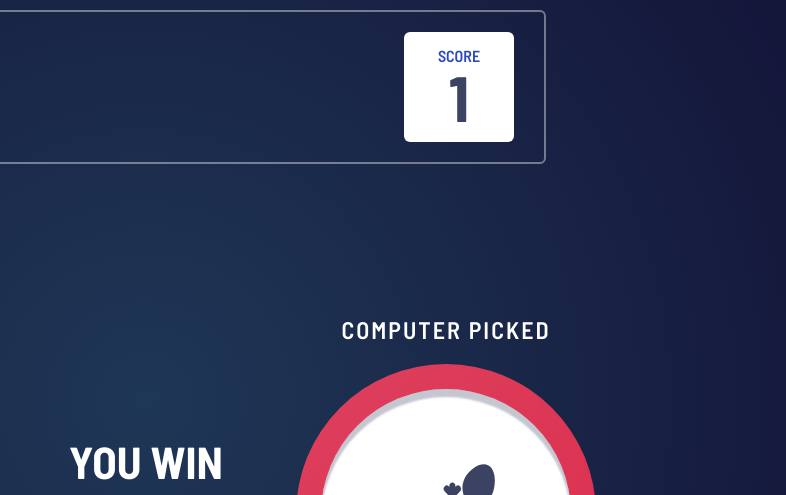
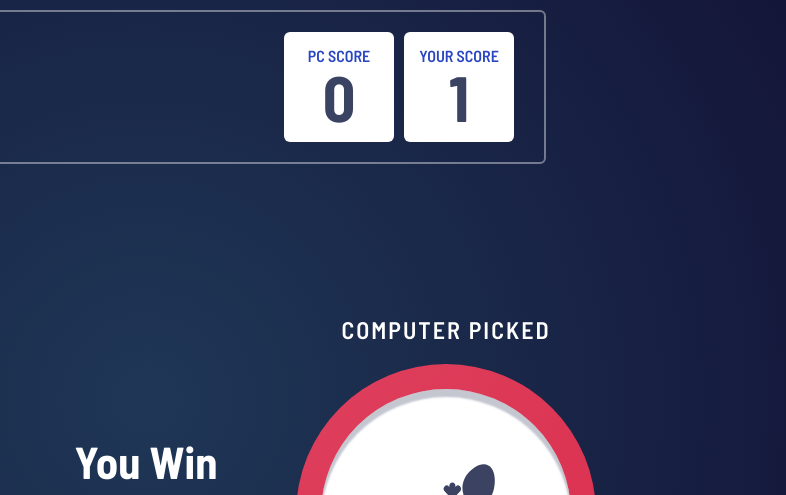
Before and after one commit to farisnceit/rock-paper-scissors-challenge, a plain HTML site: page index.html in a window 1280 px wide. Both pictures are taken after a click on the element 490 px from the left and 379 px from the top of the page. Shown: the top 495 px of the page, 494-1280 px from the left. Drawn offline with Linux system fonts and the light colour scheme.

Commit message:
Completed JS Function for Game

```diff
--- a/index.html
+++ b/index.html
@@ -21,12 +21,12 @@
                     <img src="./images/logo.svg" "Rock Paper Scissors Logo" />
                 </div>
                 <div class="score-container">
-                    <!-- <div class="scorecard">
-                        <h4>SCORE</h4>
+                    <div class="scorecard">
+                        <h4>PC SCORE</h4>
                         <p id="computer-score">0</p>
-                    </div> -->
+                    </div>
                     <div class="scorecard user">
-                        <h4>SCORE</h4>
+                        <h4>Your SCORE</h4>
                         <p id="user-score">0</p>
                     </div>
                 </div>
--- a/js/app.js
+++ b/js/app.js
@@ -1,7 +1,11 @@
 //declare Inital Variables at top
 var gameInputValues = ['paper', 'scissors', 'rock'];
-var userScore = 0;
+var userScore = 0,
+    computerScore = 0,
+    TieScore = 0;
 var userInput, computerInput;
+
+var resultData;
 
 console.log('It Works');
 
@@ -13,6 +17,7 @@ var rock = document.querySelectorAll('.icons');
 //target element using query Selector
 var icons = document.querySelectorAll('.icons');
 var userScoreElement = document.getElementById('user-score');
+var computerScoreElement = document.getElementById('computer-score');
 
 var gameContainer = document.getElementById('game-container');
 var winnerBoard = document.querySelector('.winner-board');
@@ -23,6 +28,8 @@ var rulesModalOverlay = document.querySelector('.rules-modal-overlay');
 var rulesModalClose = document.querySelector('.rules-modal .close');
 
 var playAgainBtn = document.querySelector('.play-again');
+
+var result = document.getElementById('result');
 
 //Click EventListener for Opening Modal
 rulesBtn.addEventListener('click', params => {
@@ -63,12 +70,18 @@ icons.forEach(icon => {
     );
 
     icon.addEventListener('click', e => {
-        var userInput = icon.dataset.value;
+        userInput = icon.dataset.value;
+        computerInput = gameInputValues[Math.floor(Math.random() * gameInputValues.length)];
+
         console.log(userInput);
-        //console.log(gameInputValues[Math.floor(Math.random() * gameInputValues.length)]);
+        console.log(computerInput);
 
-        userScore++;
-        userScoreElement.innerHTML = userScore;
+        if (userInput === computerInput) {
+            TieScore++;
+            console.log('teie');
+        } else {
+            checkWinner(userInput, computerInput);
+        }
 
         //hiding other elements then Clicked for Animating
         t2.play();
@@ -78,7 +91,7 @@ icons.forEach(icon => {
 var t2 = gsap.timeline({ paused: true });
 t2.fromTo('.icons', { scale: 1, autoAlpha: 1 }, { autoAlpha: 0, scale: 0, duration: 0.2, ease: 'power3.in' })
     .fromTo('.bg-line', { scale: 1, autoAlpha: 1 }, { scale: 0, autoAlpha: 0, duration: 0.2, ease: 'power3.in' })
-    .to('.user-icon,.computer-icon', { opacity: 1, scale: 1, duration: 2, delay: 0.2, ease: 'back' })
+    .to('.user-icon,.computer-icon', { opacity: 1, scale: 1, duration: 1, delay: 0.2, ease: 'back' })
     .fromTo('.winner-board h2', { opacity: 0, y: '-50px' }, { opacity: 1, y: '0', duration: 1 }, '-=1')
     .fromTo(
         '.game-result h3, .game-result button',
@@ -90,3 +103,25 @@ t2.fromTo('.icons', { scale: 1, autoAlpha: 1 }, { autoAlpha: 0, scale: 0, durati
 playAgainBtn.addEventListener('click', () => {
     t2.reverse();
 });
+
+function checkWinner(userInput, computerInput) {
+    switch (userInput + computerInput) {
+        case 'scissorspaper':
+        case 'paperrock':
+        case 'rockscissors':
+            console.log('User Wins');
+            userScore++;
+            userScoreElement.innerHTML = userScore;
+            result.innerHTML = 'You Win';
+
+            break;
+        case 'rockpaper':
+        case 'paperscissors':
+        case 'scissorsrock':
+            console.log('Computer Wins');
+            computerScore++;
+            computerScoreElement.innerHTML = computerScore;
+            result.innerHTML = 'You Lose';
+            break;
+    }
+}
--- a/style.css
+++ b/style.css
@@ -67,6 +67,10 @@ header .logo {
     align-items: center;
 }
 
+.score-container {
+    display: flex;
+}
+
 header .scorecard {
     background: white;
     border-radius: var(--radius);
@@ -78,12 +82,14 @@ header .scorecard {
     /* padding: 30px; */
     width: 110px;
     height: 110px;
+    margin-left: 10px;
 }
 
 .scorecard h4 {
     font-size: 1rem;
     font-weight: 600;
     color: var(--score-text);
+    text-transform: uppercase;
 }
 
 .scorecard p {
```
